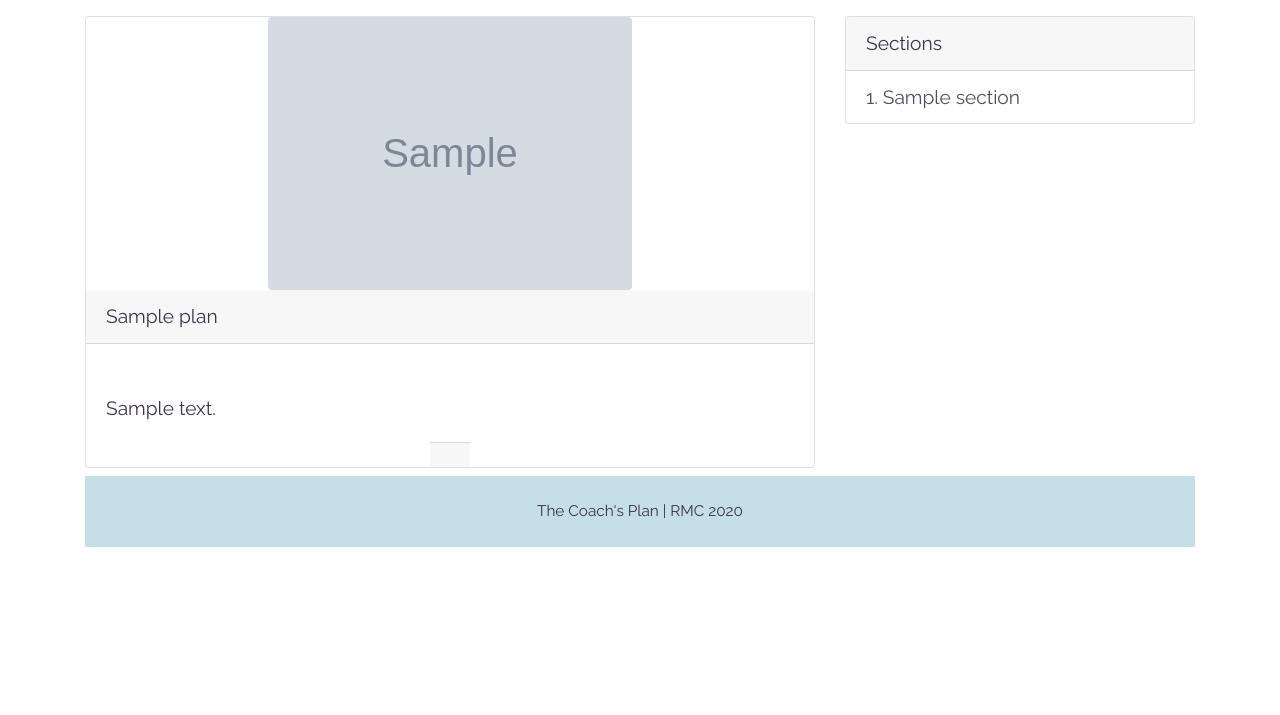
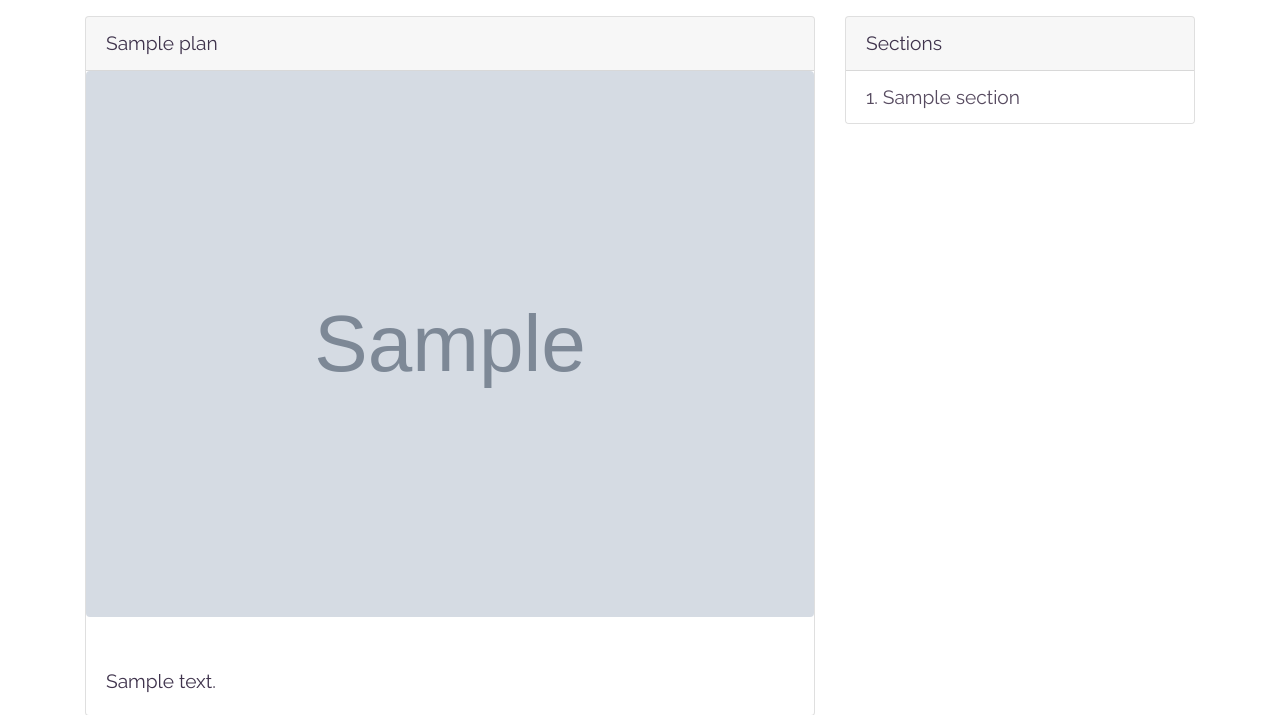
Before and after one commit to RonanMc99/coachs-plan, a Django app: a page that uses templates/plan-detail.html in a window 1280 px wide. Shown: the part 249-964 px from the top of the page. Before the commit the page ends 796 px from the top, so only its background shows below. Run offline with Django 3.2, Linux system fonts and the light colour scheme; a user stored in the database is signed in; tables that the repository leaves empty hold one stand-in row (values such as "Sample post"); grey boxes marked "Sample" are stand-in pictures; some libraries are stand-ins or nearby versions.

Commit message:
Some minor structure changes for plan templates

```diff
--- a/templates/plan-detail.html
+++ b/templates/plan-detail.html
@@ -13,12 +13,13 @@
     <div class="row">
         <section class="col-sm-6 col-md-8">
             <div class="card">
-                <img src="{{ plan.image.url }}" class="card-img-top w-50 mx-auto rounded" alt="Plan thumbnail">
                 <div class="card-header">{{ plan.title }}</div>
+                <img src="{{ plan.image.url }}" class="card-img-top mx-auto rounded" alt="Plan thumbnail">
+
                 <div class="card-body">
                     <p class="card-text">{{ plan.description }}</p>
                 </div>
-                    <div class="card-footer mx-auto">
+                    <div class="mx-auto">
                     {% if plan_ownership == 'in_cart' %}
                         <a href="{% url 'cart:remove_from_cart' plan.slug %}" class="btn btn-danger">Remove from Cart</a>
                         <a href="{% url 'cart:checkout' %}" class="btn btn-success">Check Out</a>
@@ -45,5 +46,4 @@
     </div>
 </div>
 
-
 {% endblock content %}
--- a/templates/plan-list.html
+++ b/templates/plan-list.html
@@ -20,13 +20,11 @@
                     <h5 class="card-title">{{ plan.title }}</h5>
                     <h6 class="card-subtitle mb-2 text-muted">£{{ plan.price }}</h6>
                     <p class="card-text">{{ plan.description }}</p>
-                    <a href="{{ plan.get_absolute_url }}" class="card-link">{{ plan }}</a>
+                    <a href="{{ plan.get_absolute_url }}" class="btn btn-success text-uppercase ">Enter</a>
                 </div>
             </div>
         </div>
         {% endfor %}
     </div>
 </div>
-
-
 {% endblock content %}
```
Also changed, not shown: media_root/43460496_10155630726285927_5084096429161447424_o.jpg (added).
